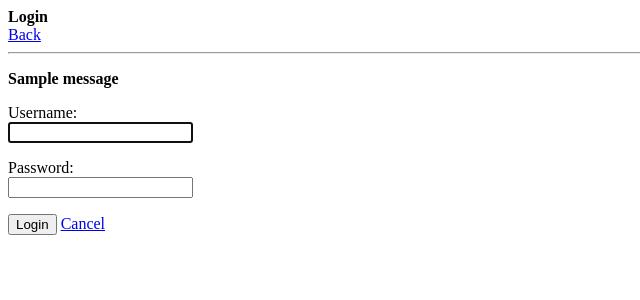
After one commit to LukaHietala/git-webview, a Flask app: template templates/login.html in a window 1280 px wide. The commit adds this page. Shown: the top 300 px of the page, without its empty margins (0-640 px from the left). Run offline with Flask 3, Linux system fonts and the light colour scheme; the template is opened without the code that fills it, so the values that code supplies are empty; tables that the repository leaves empty hold one stand-in row (values such as "Sample post"); one stand-in notice (Sample message) is shown.

Commit message:
add db and protect create route

```diff
--- a/app.py
+++ b/app.py
@@ -1,10 +1,23 @@
-from flask import Flask, render_template, request, redirect, url_for, flash
+from flask import Flask, render_template, request, redirect, url_for, flash, session
+from functools import wraps
 from util import get_readme, get_repos, get_commits, get_commit, get_refs, get_tree, get_blob, create_bare_repo
 from pathlib import Path
 from datetime import datetime
+from db import init_db, verify_user
 
 app = Flask(__name__)
-app.secret_key = '1234'
+app.secret_key = '1234' # safe
+
+init_db()
+
+def login_required(f):
+    @wraps(f)
+    def check_login(*args, **kwargs):
+        if 'username' not in session:
+            flash('log in to access this page', 'error')
+            return redirect(url_for('login'))
+        return f(*args, **kwargs)
+    return check_login
 
 repoRoot = Path("/home/lhietala/git-webview/repos-example")
 
@@ -111,6 +124,7 @@ def blob(repo_name, blob_path):
                            ref=ref)
 
 @app.route('/create', methods=['GET', 'POST'])
+@login_required
 def create_repo():
     if request.method == 'POST':
         name = request.form.get('name', '').strip()
@@ -136,5 +150,25 @@ def create_repo():
 
     return render_template('create_repo.html')
 
+@app.route('/login', methods=['GET', 'POST'])
+def login():
+    if request.method == 'POST':
+        username = request.form.get('username', '').strip()
+        password = request.form.get('password', '')
+
+        if verify_user(username, password):
+            session['username'] = username
+            return redirect(url_for('index'))
+        else:
+            flash('invalid username or password', 'error')
+            return render_template('login.html')
+
+    return render_template('login.html')
+
+@app.route('/logout')
+def logout():
+    session.pop('username', None)
+    return redirect(url_for('index'))
+
 if __name__ == "__main__":
     app.run()
--- /dev/null
+++ b/db.py
@@ -0,0 +1,58 @@
+import sqlite3
+from werkzeug.security import generate_password_hash, check_password_hash
+
+DB_PATH = "git-webview.db"
+
+def init_db():
+    conn = sqlite3.connect(DB_PATH)
+    cursor = conn.cursor()
+
+    cursor.execute('''
+        CREATE TABLE IF NOT EXISTS users (
+            id INTEGER PRIMARY KEY AUTOINCREMENT,
+            username TEXT UNIQUE NOT NULL,
+            password_hash TEXT NOT NULL
+        )
+    ''')
+
+    conn.commit()
+    conn.close()
+
+def create_user(username, password):
+    conn = sqlite3.connect(DB_PATH)
+    cursor = conn.cursor()
+
+    password_hash = generate_password_hash(password)
+
+    try:
+        cursor.execute(
+            'INSERT INTO users (username, password_hash) VALUES (?, ?)',
+            (username, password_hash)
+        )
+        conn.commit()
+        conn.close()
+        return True
+    except sqlite3.IntegrityError:
+        conn.close()
+        return False # ignore
+
+def verify_user(username, password):
+    conn = sqlite3.connect(DB_PATH)
+    cursor = conn.cursor()
+
+    cursor.execute(
+        'SELECT password_hash FROM users WHERE username = ?',
+        (username,)
+    )
+
+    result = cursor.fetchone()
+    conn.close()
+
+    if result:
+        return check_password_hash(result[0], password)
+    return False
+
+if __name__ == "__main__":
+    init_db()
+
+    create_user("admin", "admin") # for now
--- /dev/null
+++ b/templates/login.html
@@ -0,0 +1,39 @@
+<!DOCTYPE html>
+<html>
+<head>
+    <title>Login</title>
+    <link rel="stylesheet" href="/static/styles.css">
+</head>
+<body>
+    <h2>Login</h2>
+    <nav>
+        <a href="/">Back</a>
+    </nav>
+    <hr>
+
+    {% with messages = get_flashed_messages(with_categories=true) %}
+        {% if messages %}
+            {% for category, message in messages %}
+                <p><strong>{{ message }}</strong></p>
+            {% endfor %}
+        {% endif %}
+    {% endwith %}
+
+    <form method="POST" action="/login">
+        <p>
+            <label for="username">Username:</label><br>
+            <input type="text" id="username" name="username" required autofocus>
+        </p>
+
+        <p>
+            <label for="password">Password:</label><br>
+            <input type="password" id="password" name="password" required>
+        </p>
+
+        <p>
+            <button type="submit">Login</button>
+            <a href="/">Cancel</a>
+        </p>
+    </form>
+</body>
+</html>
```
Also changed, not shown: templates/index.html (+9 -1 lines), 1 other file.
